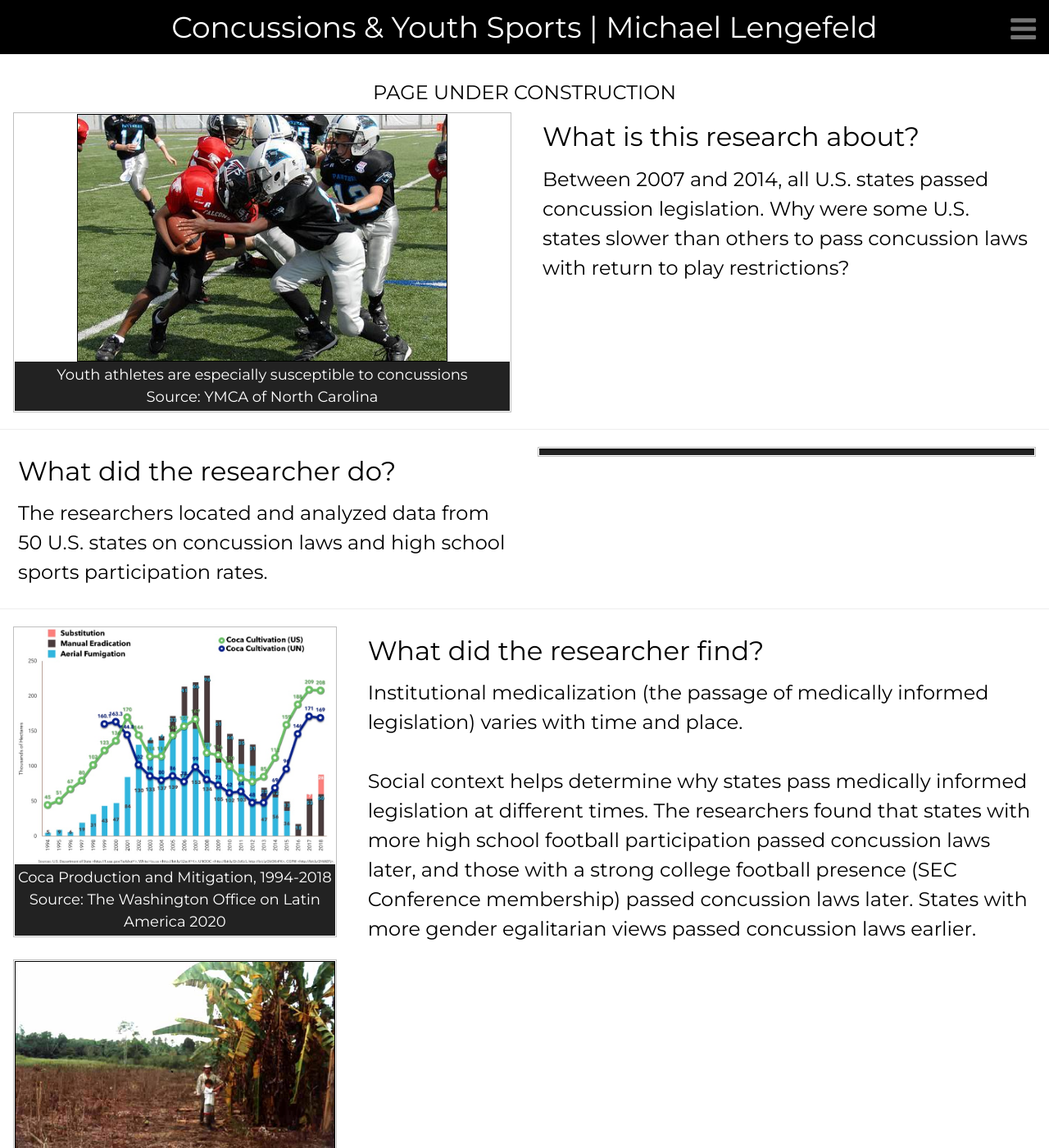
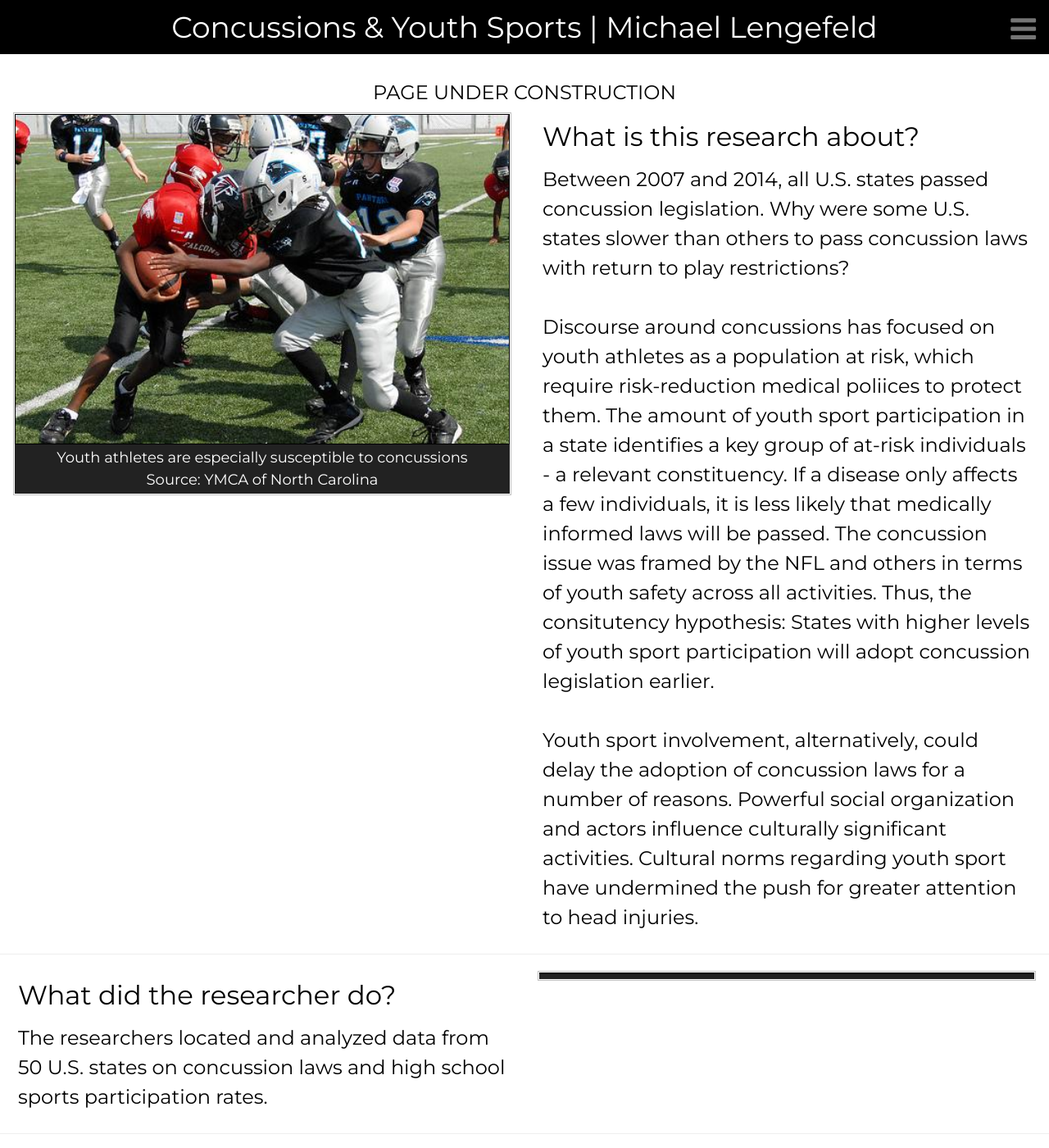
Before and after one commit to resilience1/resilience1.github.io, a Jekyll site: the page built from research/concussion.html, in a window 1280 px wide and 1400 px high. Shown: the whole window at 82% size. Built offline with Jekyll 4.4.1, drawn with Linux system fonts in a browser that asks for light colours; nearby versions of some CDN libraries.

Commit message:
Update concussion.html

```diff
--- a/research/concussion.html
+++ b/research/concussion.html
@@ -158,7 +158,7 @@ title: Concussions & Youth Sports | Michael Lengefeld
 		<div class="w3-half w3-container">
 			<figure class="item">
 			<img class="displayed" src="/img/concussionfootball.jpg" alt="Source: YMCA of North Carolina".
-			Source: YMCA of North Carolina" style="width:75%; height: 30%; border:1px solid black; align:middle">
+			Source: YMCA of North Carolina" style="width:100%; height: 100%; border:1px solid black; align:middle">
 				<figcaption class="caption">Youth athletes are especially susceptible to concussions<br>
 					Source: YMCA of North Carolina
 				</figcaption>
@@ -168,7 +168,23 @@ title: Concussions & Youth Sports | Michael Lengefeld
 			<h1>What is this research about?</h1>
 				<h2>Between 2007 and 2014, all U.S. states passed concussion legislation.
 					Why were some U.S. states slower than others to pass concussion laws
-					with return to play restrictions?
+					with return to play restrictions? <br><br>
+
+				Discourse around concussions has focused on youth athletes as a population at risk,
+					which require risk-reduction medical poliices to protect them. The amount of
+					youth sport participation in a state identifies a key group of at-risk
+					individuals - a relevant constituency. If a disease only affects a few
+					individuals, it is less likely that medically informed laws will be passed.
+					The concussion issue was framed by the NFL and others in terms of youth safety
+					across all activities. Thus, the consitutency hypothesis: States with higher
+					levels of youth sport participation will adopt concussion legislation earlier.<br><br>
+
+				Youth sport involvement, alternatively, could delay the adoption of concussion laws for a number
+					of reasons. Powerful social organization and actors influence culturally significant activities.
+					Cultural norms regarding youth sport have undermined the push for greater attention to
+					head injuries.
+
+
 				</h2>
 		</div>
 	</div>
```
